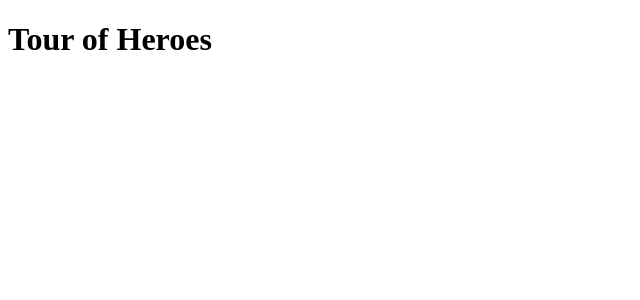
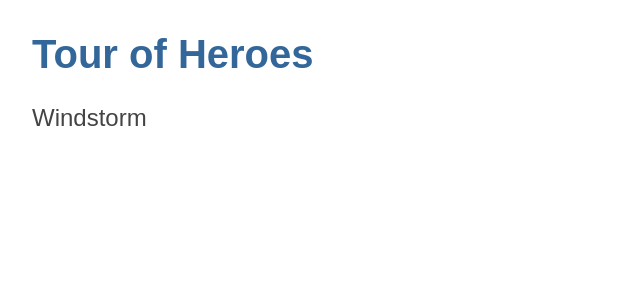
Before and after one commit to Bravo1B9/angular-tour-of-heores, an Angular app in the folder tour-of-heroes/: page / in a window 1280 px wide. Shown: the top 300 px of the page, without its empty margins (0-640 px from the left). Built offline with nearby package versions, Linux system fonts and the light colour scheme.

Commit message:
Initial components setup

```diff
--- a/tour-of-heroes/angular.json
+++ b/tour-of-heroes/angular.json
@@ -94,5 +94,8 @@
         }
       }
     }
+  },
+  "cli": {
+    "analytics": false
   }
 }
--- a/tour-of-heroes/src/app/app.component.html
+++ b/tour-of-heroes/src/app/app.component.html
@@ -1 +1,2 @@
-<h1>Tour of Heroes</h1>
+<h1>{{ title }}</h1>
+<app-heroes></app-heroes>
--- a/tour-of-heroes/src/app/app.component.ts
+++ b/tour-of-heroes/src/app/app.component.ts
@@ -6,5 +6,5 @@ import { Component } from '@angular/core';
   styleUrls: ['./app.component.css']
 })
 export class AppComponent {
-  title = 'tour-of-heroes';
+  title = 'Tour of Heroes';
 }
--- a/tour-of-heroes/src/app/app.module.ts
+++ b/tour-of-heroes/src/app/app.module.ts
@@ -3,10 +3,12 @@ import { BrowserModule } from '@angular/platform-browser';
 
 import { AppRoutingModule } from './app-routing.module';
 import { AppComponent } from './app.component';
+import { HeroesComponent } from './heroes/heroes.component';
 
 @NgModule({
   declarations: [
-    AppComponent
+    AppComponent,
+    HeroesComponent
   ],
   imports: [
     BrowserModule,
--- /dev/null
+++ b/tour-of-heroes/src/app/heroes/heroes.component.html
@@ -0,0 +1 @@
+<h2>{{ hero }}</h2>
--- /dev/null
+++ b/tour-of-heroes/src/app/heroes/heroes.component.ts
@@ -0,0 +1,12 @@
+import { Component } from '@angular/core';
+
+@Component({
+  selector: 'app-heroes',
+  templateUrl: './heroes.component.html',
+  styleUrls: ['./heroes.component.css']
+})
+export class HeroesComponent {
+
+  hero = 'Windstorm';
+
+}
--- a/tour-of-heroes/src/styles.css
+++ b/tour-of-heroes/src/styles.css
@@ -1 +1,44 @@
-/* You can add global styles to this file, and also import other style files */
+/* Application-wide Styles */
+h1 {
+  color: #369;
+  font-family: Arial, Helvetica, sans-serif;
+  font-size: 250%;
+}
+h2, h3 {
+  color: #444;
+  font-family: Arial, Helvetica, sans-serif;
+  font-weight: lighter;
+}
+body {
+  margin: 2em;
+}
+body, input[type="text"], button {
+  color: #333;
+  font-family: Cambria, Georgia, serif;
+}
+button {
+  background-color: #eee;
+  border: none;
+  border-radius: 4px;
+  cursor: pointer;
+  color: black;
+  font-size: 1.2rem;
+  padding: 1rem;
+  margin-right: 1rem;
+  margin-bottom: 1rem;
+  margin-top: 1rem;
+}
+button:hover {
+  background-color: black;
+  color: white;
+}
+button:disabled {
+  background-color: #eee;
+  color: #aaa;
+  cursor: auto;
+}
+
+/* everywhere else */
+* {
+  font-family: Arial, Helvetica, sans-serif;
+}
```
Also changed, not shown: tour-of-heroes/src/app/heroes/heroes.component.css (added), 1 other file (tests, documents, lock files or other folders).
